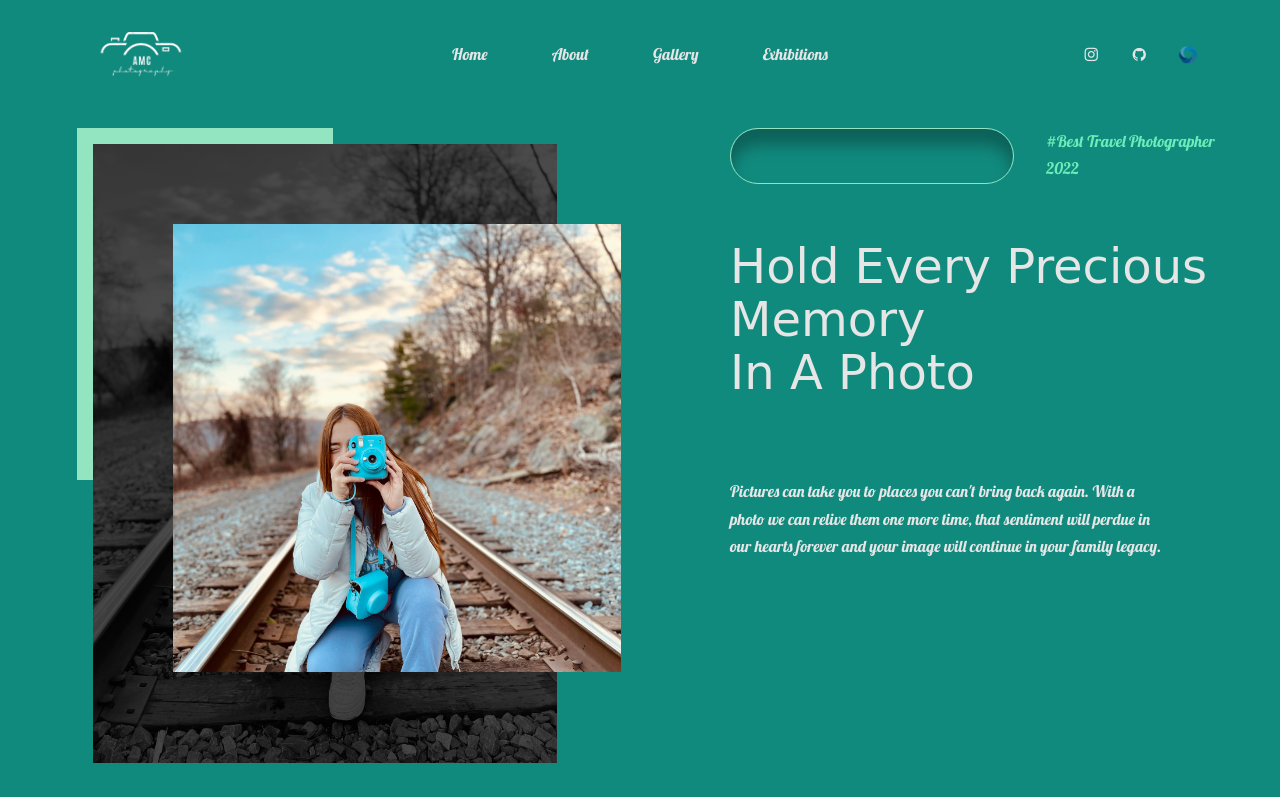
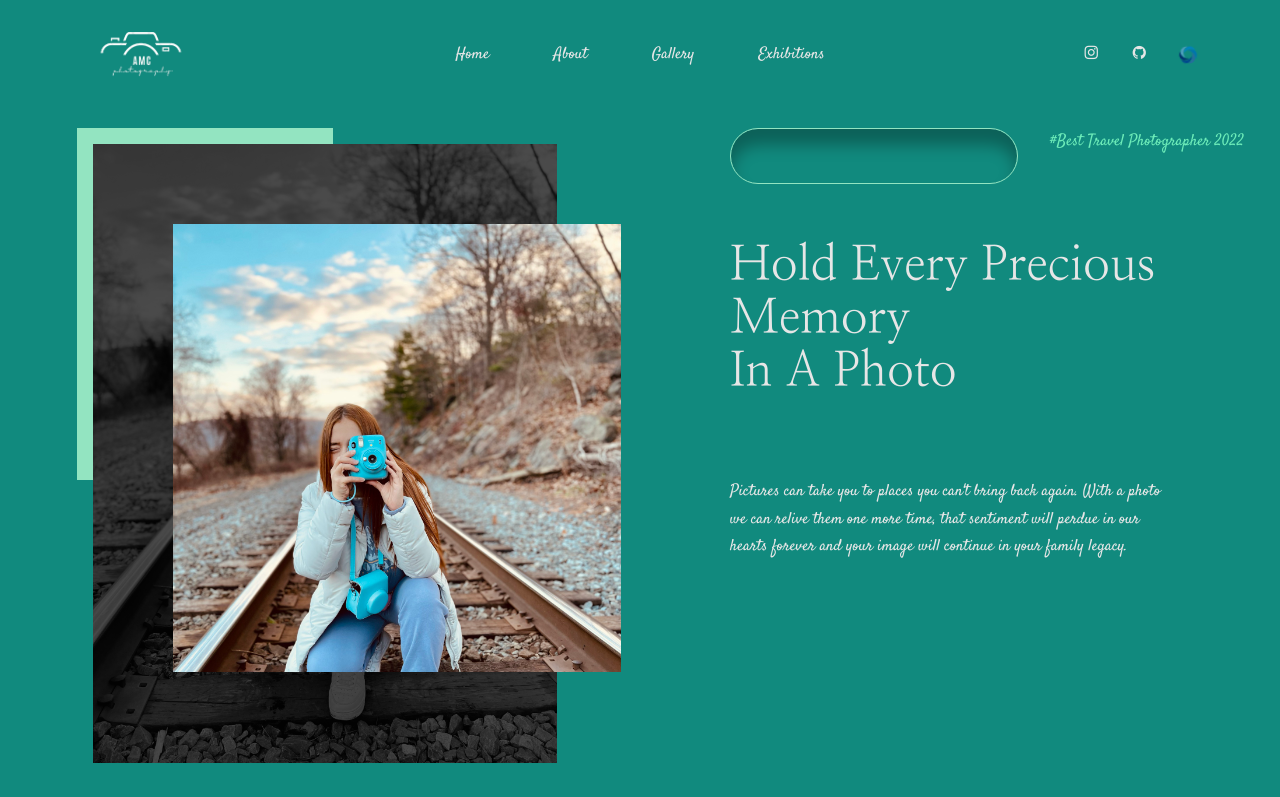
Before and after one commit to moran07/amcwebsite, a plain HTML site: page index.html in a window 1280 px wide. Shown: the top 797 px of the page. Drawn offline with nearby package versions, Linux system fonts and the light colour scheme.

Commit message:
update2.0

```diff
--- a/index.html
+++ b/index.html
@@ -5,7 +5,7 @@
     <meta http-equiv="X-UA-Compatible" content="IE=edge">
     <meta name="viewport" content="width=device-width, initial-scale=1.0">
     <title>Photography Portofolio Website</title>
-    <link href="https://fonts.googleapis.com/css2?family=Lobster&display=swap" rel="stylesheet">
+    <link href="https://fonts.googleapis.com/css2?family=Nanum+Myeongjo&family=Satisfy&display=swap" rel="stylesheet">
     <!-- <link href="https://fonts.googleapis.com/css2?family=Caveat&family=Lobster&display=swap" rel="stylesheet"> -->
     <link rel="stylesheet" href="https://unicons.iconscout.com/release/v4.0.0/css/line.css">
     <!-- Link Swiper's CSS -->
--- a/styles.css
+++ b/styles.css
@@ -69,11 +69,11 @@ body{
 }
 
 p {
-    font-family: 'Lobster', cursive;
+    font-family: 'Satisfy', cursive;
 }
 
 h1, h2{
-    font-family: 'Caveat', cursive;
+    font-family: 'Nanum Myeongjo', serif;
     line-height: 1.1;
     font-weight: 400;
 }
@@ -110,7 +110,7 @@ img {
 }
 
 nav {
-    font-family: 'Lobster', cursive;
+    font-family: 'Satisfy', cursive;
     height: 5rem;
     width: 100vw;
     display: grid;
@@ -256,7 +256,7 @@ nav {
 }
 
 .header_tag {
-    font-family: 'Lobster', cursive;
+    font-family: 'Satisfy', cursive;
     color: var(--color-primary-variant);
 }
 
```
